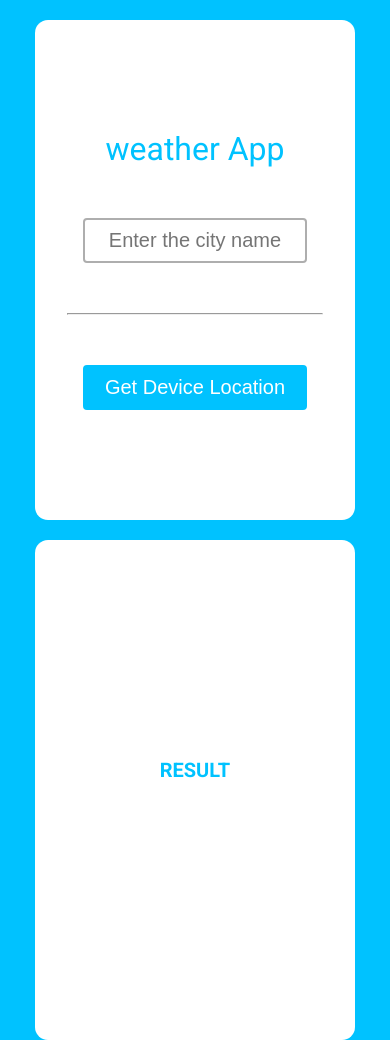
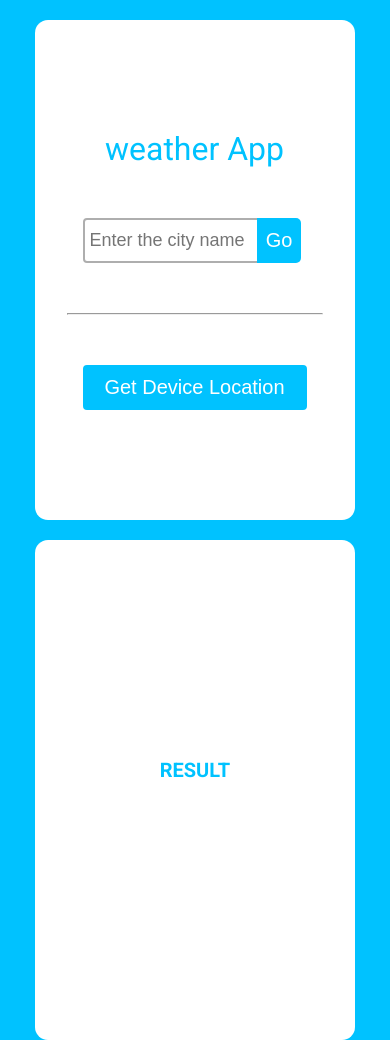
Before and after one commit to banahaker/weatherApp, a plain HTML site: page index.html in a window 390 px wide. Drawn offline with Linux system fonts and the light colour scheme.

Commit message:
update responsive style

```diff
--- a/app.js
+++ b/app.js
@@ -1,5 +1,6 @@
 let getCityName = document.getElementById('getCityName');
 let locationBtn = document.getElementById('locationBtn');
+let getCityNameBtn = document.getElementById('getCityNameBtn');
 
 const sendRequest = () => {
 	return new Promise((resolve, reject) => {
@@ -96,10 +97,16 @@ async function getWeatherDetailByLocal(city) {
 	}
 }
 
+getCityNameBtn.addEventListener('click', () => {
+	if (getCityName.value != "") {
+		getWeatherDetail();
+	}
+});
+
 
 getCityName.addEventListener('keydown', (e) => {
 	if (e.keyCode == '13' && getCityName.value != "") {
-		getWeatherDetail()
+		getWeatherDetail();
 	}
 });
 
@@ -116,7 +123,7 @@ function onSuccess(position) {
 			let allDetails = response.results[0].components;
 			let { city } = allDetails;
 			getWeatherDetailByLocal(city);
-	});
+		});
 }
 
 function onError() {
--- a/index.html
+++ b/index.html
@@ -9,7 +9,10 @@
 <body>
 	<div class="setting">
 		<h1>weather App</h1>
-		<input autocomplete="off" type="text" id="getCityName" name="getCityName" placeholder="Enter the city name"/>
+		<div class="input">
+			<input autocomplete="off" type="text" id="getCityName" name="getCityName" placeholder="Enter the city name"/>
+			<button id="getCityNameBtn">Go</button>
+		</div>
 		<hr />
 		<input id="locationBtn" type="button" value="Get Device Location">
 	</div>
--- a/style.css
+++ b/style.css
@@ -40,8 +40,14 @@ body {
     margin-bottom: 50px;
 }
 
+.input {
+    width: 70%;
+    display: flex;
+    flex-direction: row;
+}
+
 .setting input[type="text"] {
-    width: 70%;
+    width: 100%;
     height: 45px;
     text-align: center;
     font-size: 20px;
@@ -54,6 +60,49 @@ body {
 
 #getCityName:focus {
     border: 2px solid var(--bgBlue);
+}
+
+.input button {
+    display: none;
+}
+
+@media screen and (max-width:1000px) {
+    .input {
+        width: 70%;
+        display: flex;
+        flex-direction: row;
+    }
+
+    .setting input[type="text"] {
+        width: 80%;
+        height: 45px;
+        text-align: left;
+        font-size: 18px;
+        padding-inline-start: 5px;
+        border: 2px solid var(--gray);
+        border-radius: 4px;
+        outline: none;
+        margin-bottom: 50px;
+        transition: .3s ease-in-out;
+    }
+
+    #getCityName:focus {
+        border: 2px solid var(--bgBlue);
+    }
+
+    .input button {
+        display: inline;
+        height: 45px;
+        width: 20%;
+        background-color: var(--bgBlue);
+        border: none;
+        border-top-right-radius: 5px;
+        border-bottom-right-radius: 5px;
+        color: #fff;
+        font-size: 20px;
+        position: relative;
+        left: -5px;
+    }
 }
 
 .setting hr {
@@ -193,6 +242,10 @@ body {
     .setting {
         margin-right: 10px;
     }
+
+    .result {
+        margin-bottom: 10px;
+    }
 }
 
 @media screen and (max-width:650px) {
@@ -209,7 +262,7 @@ body {
 
 @media screen and (max-width:640px) {
     .setting {
-        margin-right: 0px;
+        margin-right: 1px;
         margin-bottom: 20px;
     }
 }
```
